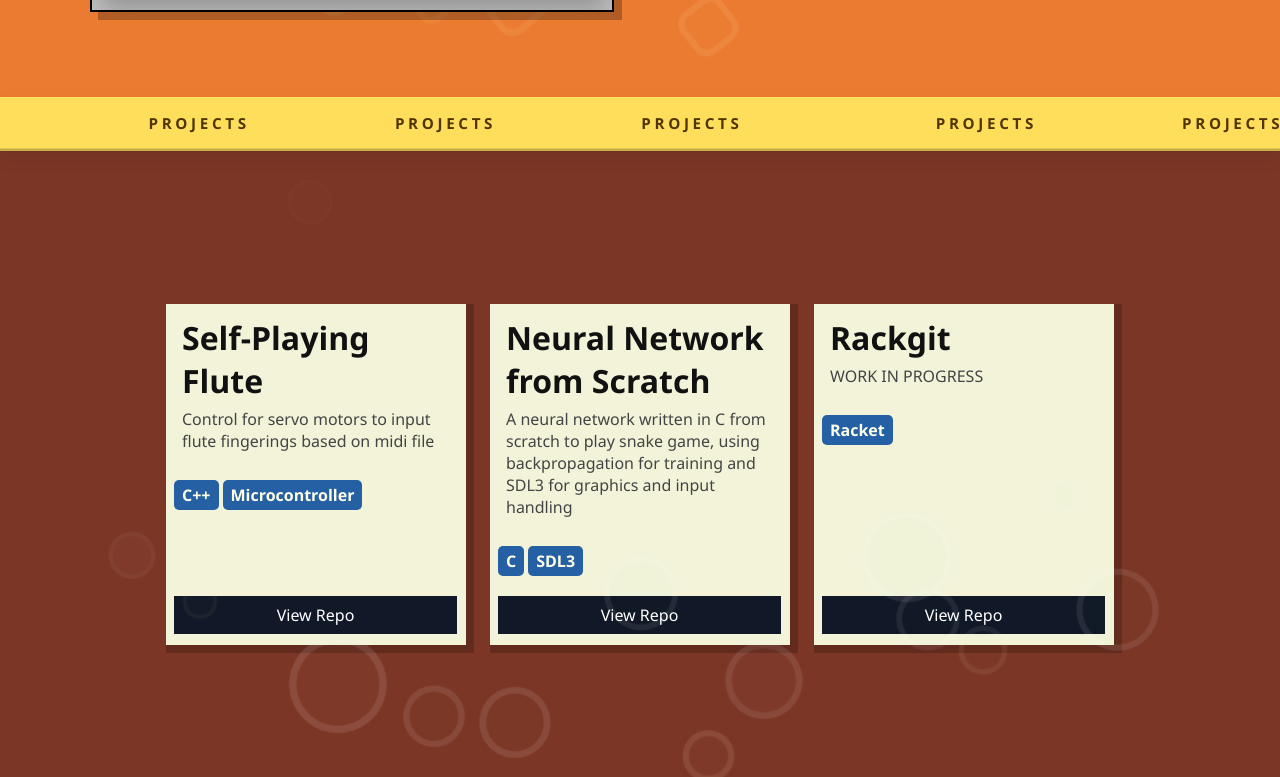
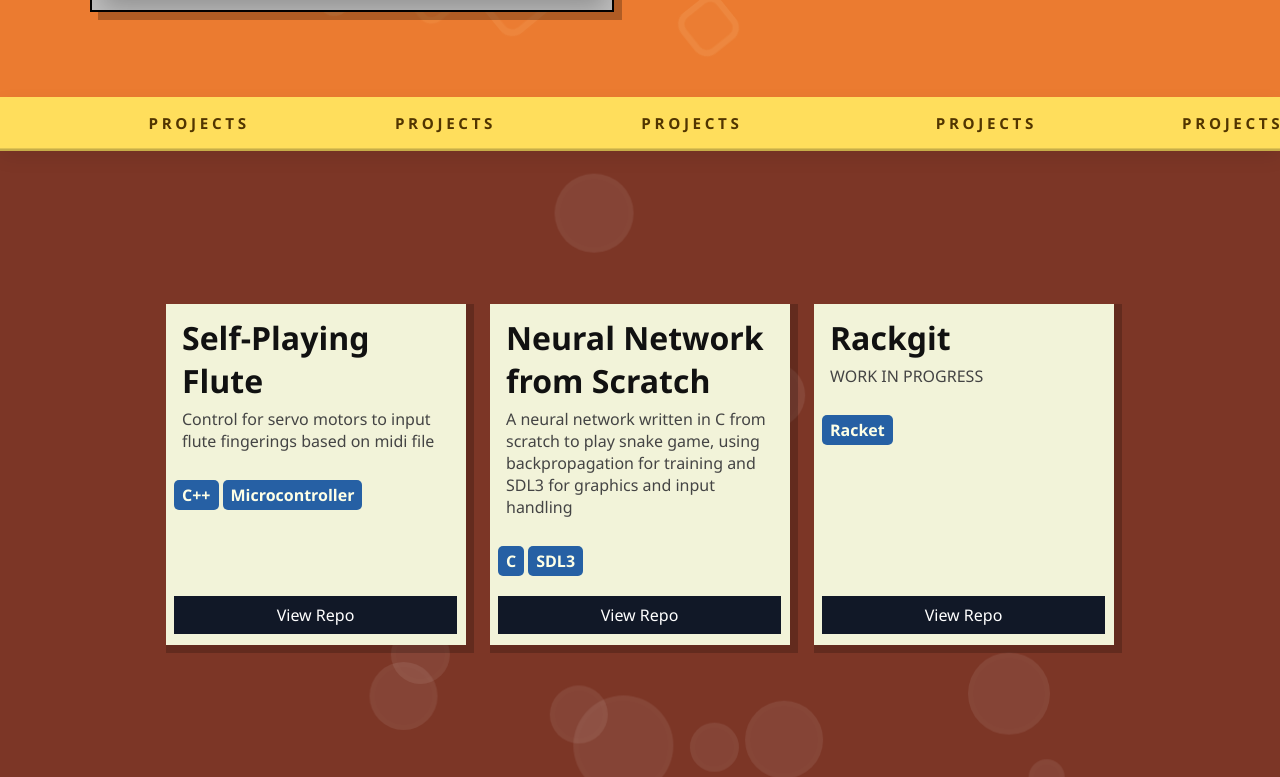
Before and after one commit to nicholas-holland-901/personal-website, a React (Create React App) app: page / in a window 1280 px wide. Shown: the part 703-1480 px from the top of the page. Built offline with nearby package versions, Linux system fonts and the light colour scheme.

Commit message:
installed sass and updated circle background for projects area

```diff
--- a/package.json
+++ b/package.json
@@ -10,6 +10,7 @@
     "react": "^19.2.5",
     "react-dom": "^19.2.5",
     "react-scripts": "5.0.1",
+    "sass": "^1.100.0",
     "tailwindcss": "^4.3.0",
     "web-vitals": "^2.1.4"
   },
--- a/src/App.css
+++ b/src/App.css
@@ -458,188 +458,13 @@ main {
 	inset: 0;
 	pointer-events: none;
 	overflow: hidden;
+	background: #7C3626;
 	z-index: 0;
+	pointer-events: none;
+	mask-composite: exclude;
 }
 
-.projects-bg-circle {
-	position: absolute;
-	bottom: -180px;
-	width: 120px;
-	height: 120px;
-	background: rgba(0, 255, 8, 0.04);
-	border: 10.5px solid rgba(0, 255, 8, 0.04);
-	border-radius: 100%;
-	box-shadow: 0 0 0 1px rgba(0, 255, 8, 0.18) inset;
-	opacity: 0;
-	animation: riseCircle 8.4s infinite linear;
-}
 
-.projects-bg-circle::after {
-	content: '';
-	position: absolute;
-	inset: 20%;
-	border: 16px solid rgba(255,255,255,0.35);
-	border-radius: 16px;
-	transform: rotate(-45deg);
-	opacity: 0;
-	transition: opacity 0.75s ease;
-}
-
-.circle1 {
-	left: 6%;
-	width: 90px;
-	height: 90px;
-	border-color: rgba(255, 255, 255, 0.78);
-	box-shadow: 0 0 0 100px rgba(255, 255, 255, 0.28) inset;
-	animation-duration: 8.6s;
-	animation-delay: 0s;
-}
-
-.circle2 {
-	left: 18%;
-	width: 140px;
-	height: 140px;
-	border-color: rgba(255, 255, 255, 0.78);
-	background: rgba(255, 229, 156, 0.08);
-	box-shadow: 0 0 0 1px rgba(255, 229, 156, 0.24) inset;
-	animation-duration: 6.4s;
-	animation-delay: 0.4s;
-}
-
-.circle3 {
-	left: 30%;
-	width: 80px;
-	height: 80px;
-	border-color: rgba(255, 255, 255, 0.78);
-	box-shadow: 0 0 0 1px rgba(255, 204, 129, 0.22) inset;
-	animation-duration: 10.8s;
-	animation-delay: 1s;
-}
-
-.circle4 {
-	left: 45%;
-	width: 110px;
-	height: 110px;
-	border-color: rgba(255, 255, 255, 0.78);
-	box-shadow: 0 0 0 1px rgba(255, 152, 64, 0.22) inset;
-	animation-duration: 8.2s;
-	animation-delay: 1.8s;
-}
-
-.circle5 {
-	left: 55%;
-	width: 100px;
-	height: 100px;
-	border-color: rgba(255, 255, 255, 0.7);
-	background: rgba(255, 255, 255, 0.12);
-	box-shadow: 0 0 0 1px rgba(255, 255, 255, 0.22) inset;
-	animation-duration: 12.6s;
-	animation-delay: 0.6s;
-}
-
-.circle6 {
-	left: 65%;
-	width: 130px;
-	height: 130px;
-	border-color: rgba(255, 255, 255, 0.78);
-	box-shadow: 0 0 0 1px rgba(255, 190, 127, 0.22) inset;
-	animation-duration: 8s;
-	animation-delay: 2.2s;
-}
-
-.circle7 {
-	left: 73%;
-	width: 78px;
-	height: 78px;
-	border-color: rgba(255, 235, 198, 0.88);
-	box-shadow: 0 0 0 1px rgba(255, 235, 198, 0.22) inset;
-	animation-duration: 7.8s;
-	animation-delay: 1.3s;
-}
-
-.circle8 {
-	left: 82%;
-	width: 115px;
-	height: 115px;
-	border-color: rgba(255, 255, 255, 0.78);
-	box-shadow: 0 0 0 1px rgba(255, 170, 84, 0.22) inset;
-	animation-duration: 8.8s;
-	animation-delay: 1.9s;
-}
-
-.circle9 {
-	left: 12%;
-	width: 72px;
-	height: 72px;
-	border-color: rgba(255, 242, 191, 0.98);
-	background: rgba(255, 242, 191, 0.1);
-	box-shadow: 0 0 0 1px rgba(255, 242, 191, 0.24) inset;
-	animation-duration: 6.4s;
-	animation-delay: 1.2s;
-}
-
-.circle10 {
-	left: 36%;
-	width: 88px;
-	height: 88px;
-	border-color: rgba(255, 255, 255, 0.78);
-	box-shadow: 0 0 0 1px rgba(255, 210, 150, 0.18) inset;
-	animation-duration: 8.9s;
-	animation-delay: 2.4s;
-}
-
-.circle11 {
-	left: 52%;
-	width: 65px;
-	height: 65px;
-	border-color: rgba(255, 237, 184, 0.95);
-	background: rgba(255, 237, 184, 0.14);
-	box-shadow: 0 0 0 1px rgba(255, 237, 184, 0.24) inset;
-	animation-duration: 10.8s;
-	animation-delay: 0.9s;
-}
-
-.circle12 {
-	left: 68%;
-	width: 96px;
-	height: 96px;
-	border-color: rgba(255, 255, 255, 0.78);
-	box-shadow: 0 0 0 1px rgba(255, 173, 75, 0.2) inset;
-	animation-duration: 7.2s;
-	animation-delay: 2.1s;
-}
-
-.circle13 {
-	left: 21%;
-	width: 118px;
-	height: 118px;
-	border-color: rgba(255, 255, 255, 0.78);
-	background: rgba(255, 225, 169, 0.1);
-	box-shadow: 0 0 0 1px rgba(255, 225, 169, 0.2) inset;
-	animation-duration: 8.7s;
-	animation-delay: 3.0s;
-}
-
-.circle14 {
-	left: 79%;
-	width: 86px;
-	height: 86px;
-	border-color: rgba(255, 255, 255, 0.78);
-	box-shadow: 0 0 0 1px rgba(255, 160, 84, 0.18) inset;
-	animation-duration: 5.9s;
-	animation-delay: 1.1s;
-}
-
-@keyframes riseCircle {
-	0% {
-		transform: translateY(0) rotate(45deg) scale(1);
-		opacity: 0.22;
-	}
-	100% {
-		transform: translateY(-500%) rotate(58deg) scale(0.2);
-		opacity: 0;
-	}
-}
 
 #games { background: #646627; }
 #education { background: #4E2A84; }
@@ -680,6 +505,7 @@ main {
 	grid-template-columns: auto auto auto;
 	gap: 24px;
 	margin-top: 24px;
+	position: relative;
 }
 
 .card {
--- a/src/App.js
+++ b/src/App.js
@@ -1,4 +1,5 @@
 import './App.css';
+import './main.scss';
 import Navbar from './components/navbar/Navbar';
 import React, { useState } from 'react';
 
@@ -59,20 +60,20 @@ function App() {
           </div>
           <div className="section-inner">
             <div className="projects-bg-circles" aria-hidden="true">
-              <span className="projects-bg-circle circle1" />
-              <span className="projects-bg-circle circle2" />
-              <span className="projects-bg-circle circle3" />
-              <span className="projects-bg-circle circle4" />
-              <span className="projects-bg-circle circle5" />
-              <span className="projects-bg-circle circle6" />
-              <span className="projects-bg-circle circle7" />
-              <span className="projects-bg-circle circle8" />
-              <span className="projects-bg-circle circle9" />
-              <span className="projects-bg-circle circle10" />
-              <span className="projects-bg-circle circle11" />
-              <span className="projects-bg-circle circle12" />
-              <span className="projects-bg-circle circle13" />
-              <span className="projects-bg-circle circle14" />
+              <span className="circle" />
+              <span className="circle" />
+              <span className="circle" />
+              <span className="circle" />
+              <span className="circle" />
+              <span className="circle" />
+              <span className="circle" />
+              <span className="circle" />
+              <span className="circle" />
+              <span className="circle" />
+              <span className="circle" />
+              <span className="circle" />
+              <span className="circle" />
+              <span className="circle" />
             </div>
             <div className="cards">
               <article className="card">
--- /dev/null
+++ b/src/main.scss
@@ -0,0 +1,28 @@
+.circle {
+	position: absolute;
+	width: 240px;
+	height: 240px;
+	background: rgba(255, 255, 255, 0.678);
+	border: 5.5px solid rgba(255, 255, 255, 0.187);
+	border-radius: 100%;
+	opacity: 0.11;
+}
+
+
+@for $i from 1 through 15 {
+	@keyframes circle-animation-#{$i} {
+		100% {
+			transform: translate3d((random(90) * 1vw), (random(90) * 1vh), (random(100) * 1px));
+		}
+	}
+
+	.circle:nth-child(#{$i}){
+		animation: circle-animation-#{$i} 60s infinite;
+		$size: random(100) + 5 + px;
+		height: $size;
+		width: $size;
+        border: ($size / 50) solid rgba(255, 255, 255, 0.721);
+		animation-delay: -$i * .2s;
+		transform: translate3d((random(90) * 1vw), (random(90) * 1vh), (random(100) * 1px));
+	}
+}
```
Also changed, not shown: 1 other file (tests, documents, lock files or other folders).
